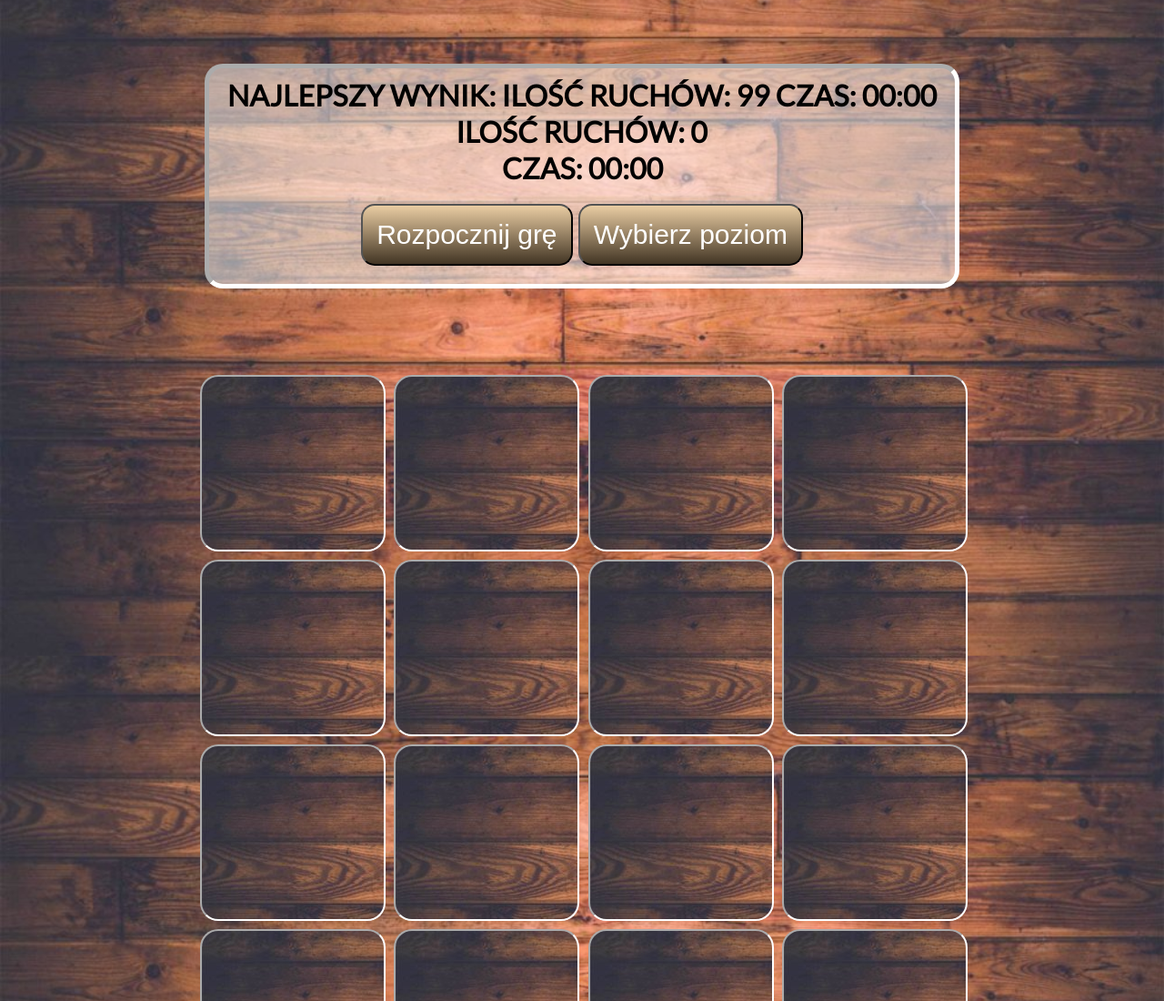
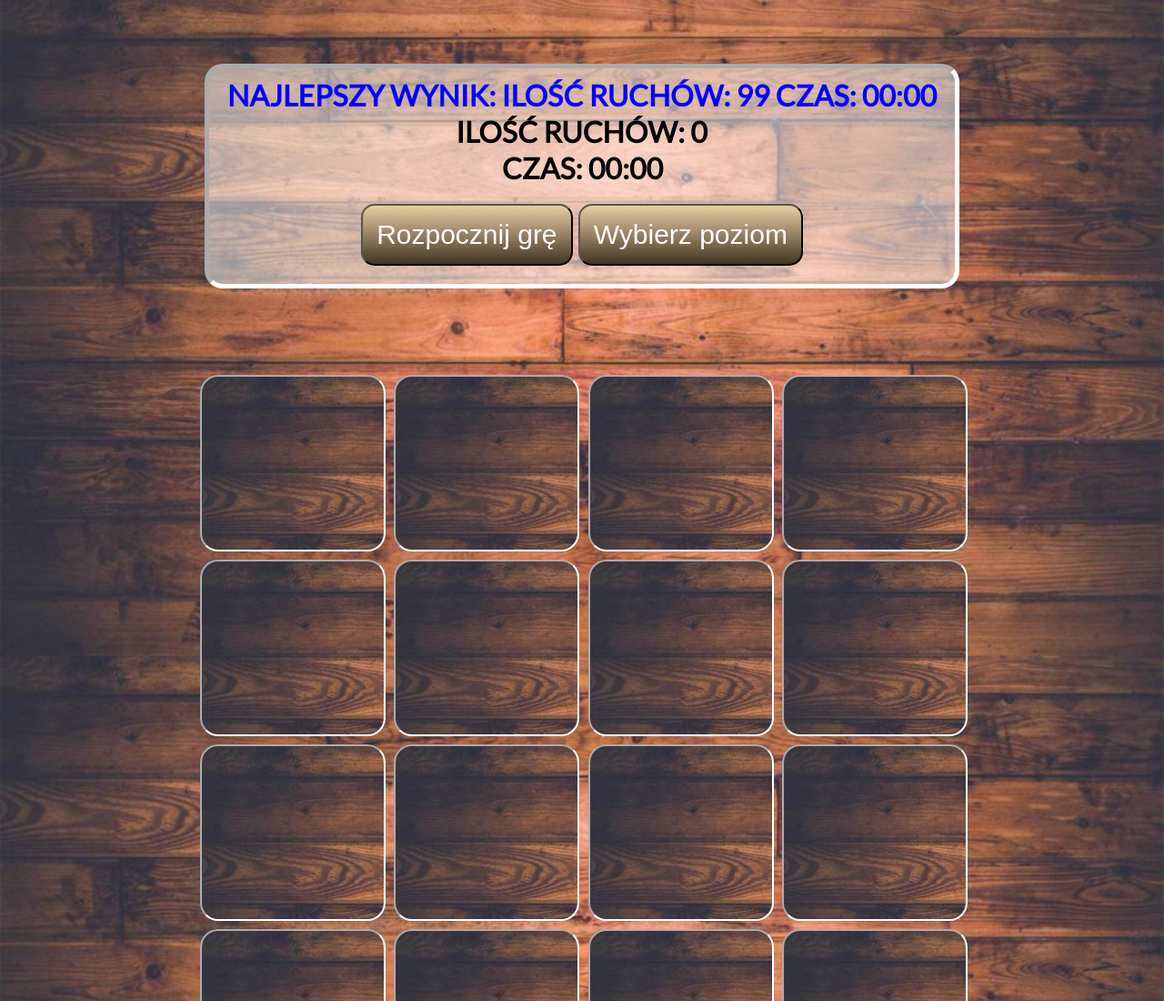
Before and after one commit to Gniewogniew/Gra-pary, a plain HTML site: page plansza8.html in a window 1280 px wide. Shown: the top 1100 px of the page at 91% size. Drawn offline with nearby package versions, Linux system fonts and the light colour scheme.

Commit message:
Update plansza8.css

```diff
--- a/css/plansza8.css
+++ b/css/plansza8.css
@@ -23,7 +23,7 @@ body {
     font-size: 28px;
     margin-bottom: 20px;
 }
-.highscore {
+.localstorage8 {
     color: #0000ff;
 }
 .time {
```
